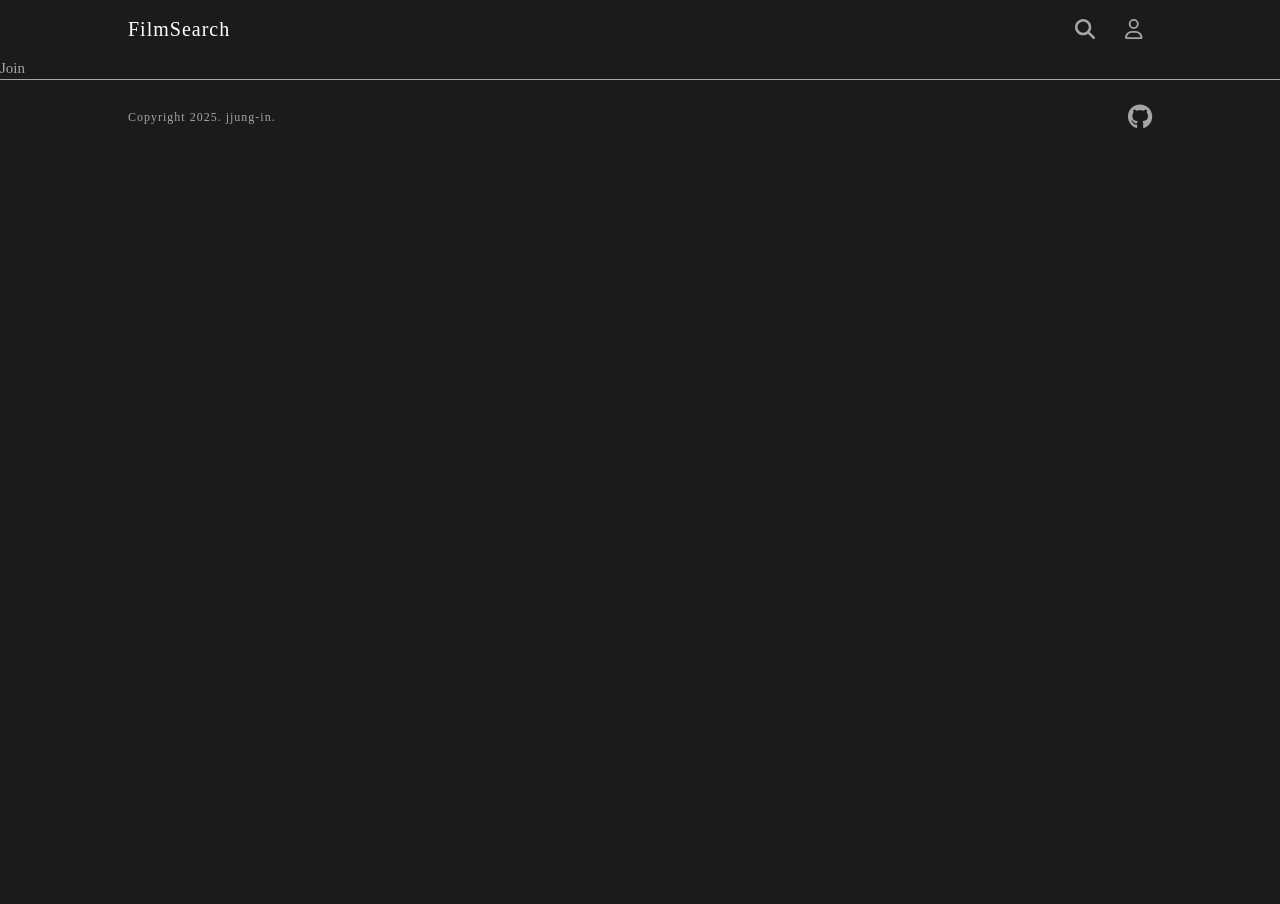
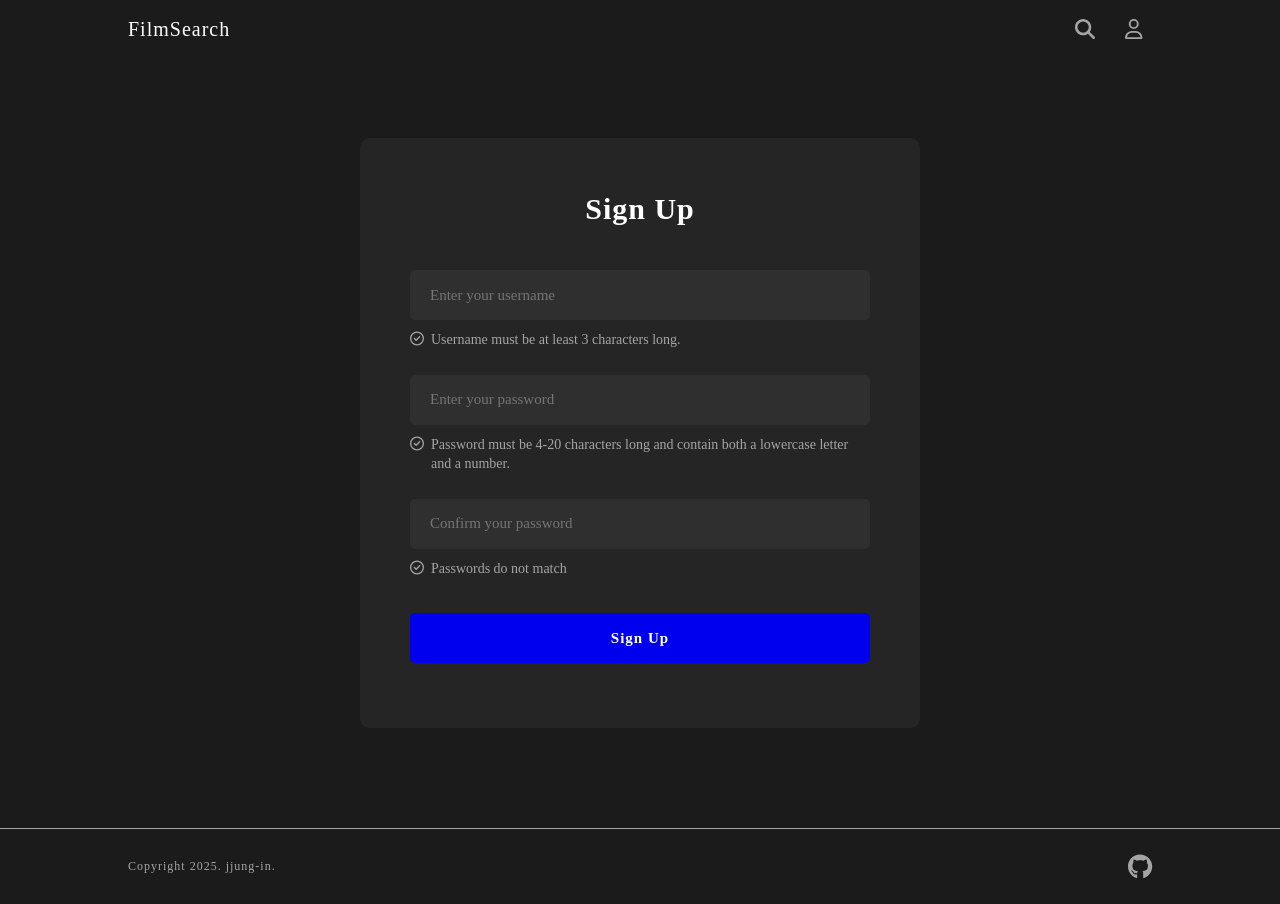
Before and after one commit to jjung-in/react-movie-app, a React (Vite) app: page /join in a window 1280 px wide. Before the commit the page ends 800 px from the top, so only its background shows below. Built offline with nearby package versions, Linux system fonts and the light colour scheme; no server answers; a web font is replaced by a local one.

Commit message:
[Design] Join, Login 페이지

```diff
--- a/src/pages/Join.tsx
+++ b/src/pages/Join.tsx
@@ -1,6 +1,148 @@
+import styled from "styled-components";
+import Container from "../styles/Container"
+import { FontAwesomeIcon } from "@fortawesome/react-fontawesome";
+import { faCircleCheck } from "@fortawesome/free-regular-svg-icons";
+import { useState } from "react";
+
+const JoinContainer = styled(Container)`
+  max-width: 560px;
+  padding: 80px 0 100px;
+`;
+
+const JoinWrapper = styled.div`
+  padding: 50px 50px 65px 50px;
+  background-color: #252525;
+  border-radius: 10px;
+`;
+
+const Title = styled.h2`
+  margin-bottom: 40px;
+  color: ${({ theme }) => theme.colors.primaryText};
+  font-size: 3rem;
+  font-weight: bold;
+  text-align: center;
+  letter-spacing: 1px;
+`;
+
+const Form = styled.form`
+  width: 100%;
+  display: flex;
+  flex-direction: column;
+  gap: 25px;
+`;
+
+const Input = styled.input<{ $isError?: boolean }>`
+  width: 100%;
+  height: 50px;
+  padding: 0 20px;
+  background-color: #2f2f2f;
+  border-radius: 5px;
+  border: ${({ $isError, theme }) => ($isError ? `1px solid ${theme.colors.pointText}` : "none")};
+`;
+
+const ErrorText = styled.p<{ $isError?: boolean }>`
+  display: flex;
+  margin-top: 10px;
+  font-size: 1.4rem;
+  color: ${({ $isError, theme }) => ($isError ? theme.colors.primaryText : theme.colors.secondaryText)};
+
+  svg {
+    margin-right: 7px;
+    padding-top: 1.5px;
+  }
+`;
+
+const SubmitButton = styled.button`
+  width: 100%;
+  height: 50px;
+  margin-top: 10px;
+  color: ${({ theme }) => theme.colors.primaryText};
+  font-weight: bold;
+  letter-spacing: 1px;
+  background-color: ${({ theme }) => theme.colors.pointText};
+  border-radius: 5px;
+  cursor: pointer;
+`;
+
+interface Errors {
+  username?: boolean;
+  password?: boolean;
+  confrimPassword?: boolean;
+}
+
 const Join = () => {
+  const [username, setUsername] = useState("");
+  const [password, setPassword] = useState("");
+  const [confirmPassword, setConfirmPassword] = useState("");
+  const [errors, setErrors] = useState<Errors>({});
+
+  const handleSubmit = (e: React.FormEvent<HTMLFormElement>) => {
+    e.preventDefault();
+
+    const newErrors: Errors = {};
+    if (username.length < 3) newErrors.username = true;
+    if (password.length < 4 || password.length > 20) newErrors.password = true;
+    else if (!/[a-z]/.test(password) || !/\d/.test(password)) newErrors.password = true;
+    else if (/[A-Z]/.test(password)) newErrors.password = true;
+    else if (/[!@#$%^&*(),.?":{}|<>]/.test(password)) newErrors.password = true;
+    if (!confirmPassword || password !== confirmPassword) newErrors.confrimPassword = true;
+    setErrors(newErrors);
+  }
+
   return (
-    <div>Join</div>
+    <main>
+      <JoinContainer>
+        <JoinWrapper>
+          <Title>Sign Up</Title>
+          <Form onSubmit={handleSubmit}>
+            <div>
+              <label htmlFor="username">
+                <Input
+                  type="text"
+                  id="username"
+                  placeholder="Enter your username"
+                  autoComplete="off"
+                  maxLength={20}
+                  value={username}
+                  onChange={(e) => setUsername(e.target.value)}
+                  $isError={errors.username}
+                />
+              </label>
+              <ErrorText $isError={errors.username}><FontAwesomeIcon icon={faCircleCheck} />Username must be at least 3 characters long.</ErrorText>
+            </div>
+            <div>
+              <label htmlFor="password">
+                <Input
+                  type="password"
+                  id="password"
+                  placeholder="Enter your password"
+                  maxLength={20}
+                  value={password}
+                  onChange={(e) => setPassword(e.target.value)}
+                  $isError={errors.password}
+                />
+              </label>
+              <ErrorText $isError={errors.password}><FontAwesomeIcon icon={faCircleCheck} />Password must be 4-20 characters long and contain both a lowercase letter and a number.</ErrorText>
+            </div>
+            <div>
+              <label htmlFor="confirm-password">
+                <Input
+                  type="password"
+                  id="confirm-password"
+                  placeholder="Confirm your password"
+                  maxLength={20}
+                  value={confirmPassword}
+                  onChange={(e) => setConfirmPassword(e.target.value)}
+                  $isError={errors.confrimPassword}
+                />
+              </label>
+              <ErrorText $isError={errors.confrimPassword}><FontAwesomeIcon icon={faCircleCheck} />Passwords do not match</ErrorText>
+            </div>
+            <SubmitButton type="submit">Sign Up</SubmitButton>
+          </Form>
+        </JoinWrapper>
+      </JoinContainer>
+    </main>
   )
 }
 
--- a/src/pages/Login.tsx
+++ b/src/pages/Login.tsx
@@ -1,6 +1,147 @@
+import styled from "styled-components"
+import Container from "../styles/Container"
+import { Link } from "react-router-dom";
+import { FontAwesomeIcon } from "@fortawesome/react-fontawesome";
+import { faCircleCheck } from "@fortawesome/free-regular-svg-icons";
+import { useState } from "react";
+
+const LoginContainer = styled(Container)`
+  max-width: 560px;
+  padding: 80px 0 100px;
+`;
+
+const LoginWrapper = styled.div`
+  padding: 50px 50px 65px 50px;
+  background-color: #252525;
+  border-radius: 10px;
+`;
+
+const Title = styled.h2`
+  margin-bottom: 40px;
+  color: ${({ theme }) => theme.colors.primaryText};
+  font-size: 3rem;
+  font-weight: bold;
+  text-align: center;
+  letter-spacing: 1px;
+`;
+
+const Form = styled.form`
+  width: 100%;
+  display: flex;
+  flex-direction: column;
+  gap: 25px;
+`;
+
+const Input = styled.input<{ $isError?: boolean }>`
+  width: 100%;
+  height: 50px;
+  padding: 0 20px;
+  background-color: #2f2f2f;
+  border-radius: 5px;
+  border: ${({ $isError, theme }) => ($isError ? `1px solid ${theme.colors.pointText}` : "none")};
+`;
+
+const ErrorText = styled.p<{ $isError?: boolean }>`
+  display: flex;
+  margin-top: 10px;
+  font-size: 1.4rem;
+  color: ${({ theme }) => theme.colors.primaryText};
+
+  svg {
+    margin-right: 7px;
+    padding-top: 1.5px;
+  }
+`;
+
+const SubmitButton = styled.button`
+  width: 100%;
+  height: 50px;
+  margin-top: 10px;
+  color: ${({ theme }) => theme.colors.primaryText};
+  font-weight: bold;
+  letter-spacing: 1px;
+  background-color: ${({ theme }) => theme.colors.pointText};
+  border-radius: 5px;
+  cursor: pointer;
+`;
+
+const SignUpWrapper = styled.p`
+  margin-top: 15px;
+  text-align: center;
+`;
+
+const SignUpLink = styled(Link)`
+  padding-left: 10px;
+  color: ${({ theme }) => theme.colors.primaryText};
+
+  &:hover {
+    text-decoration: underline;
+  }
+`;
+
+interface Errors {
+  username?: boolean;
+  password?: boolean;
+}
+
 const Login = () => {
+  const [username, setUsername] = useState("");
+  const [password, setPassword] = useState("");
+  const [errors, setErrors] = useState<Errors>({});
+
+  const handleSubmit = (e: React.FormEvent<HTMLFormElement>) => {
+    e.preventDefault();
+
+    const newErrors: Errors = {};
+    if (!username) newErrors.username = true;
+    if (!password) newErrors.password = true;
+    setErrors(newErrors);
+  }
+
   return (
-    <div>Login</div>
+    <main>
+      <LoginContainer>
+        <LoginWrapper>
+          <Title>Login</Title>
+          <Form onSubmit={handleSubmit}>
+            <div>
+              <label htmlFor="username">
+                <Input
+                  type="text"
+                  id="username"
+                  placeholder="Enter your username"
+                  autoComplete="off"
+                  maxLength={20}
+                  value={username}
+                  onChange={(e) => setUsername(e.target.value)}
+                  $isError={errors.username}
+                />
+              </label>
+              {errors.username && <ErrorText $isError={errors.username}><FontAwesomeIcon icon={faCircleCheck} />Please enter your username.</ErrorText>}
+            </div>
+            <div>
+              <label htmlFor="password">
+                <Input
+                  type="password"
+                  id="password"
+                  placeholder="Enter your password"
+                  maxLength={20}
+                  value={password}
+                  onChange={(e) => setPassword(e.target.value)}
+                  $isError={errors.password}
+                />
+              </label>
+              {errors.password && <ErrorText $isError={errors.password}><FontAwesomeIcon icon={faCircleCheck} />Please enter your password.</ErrorText>}
+            </div>
+            <SubmitButton type="submit">Login</SubmitButton>
+          </Form>
+          <SignUpWrapper>
+            <span>Don't have an account?</span>
+            <SignUpLink to="/join">Sign Up</SignUpLink>
+          </SignUpWrapper>
+        </LoginWrapper>
+      </LoginContainer>
+    </main>
   )
 }
 
```
